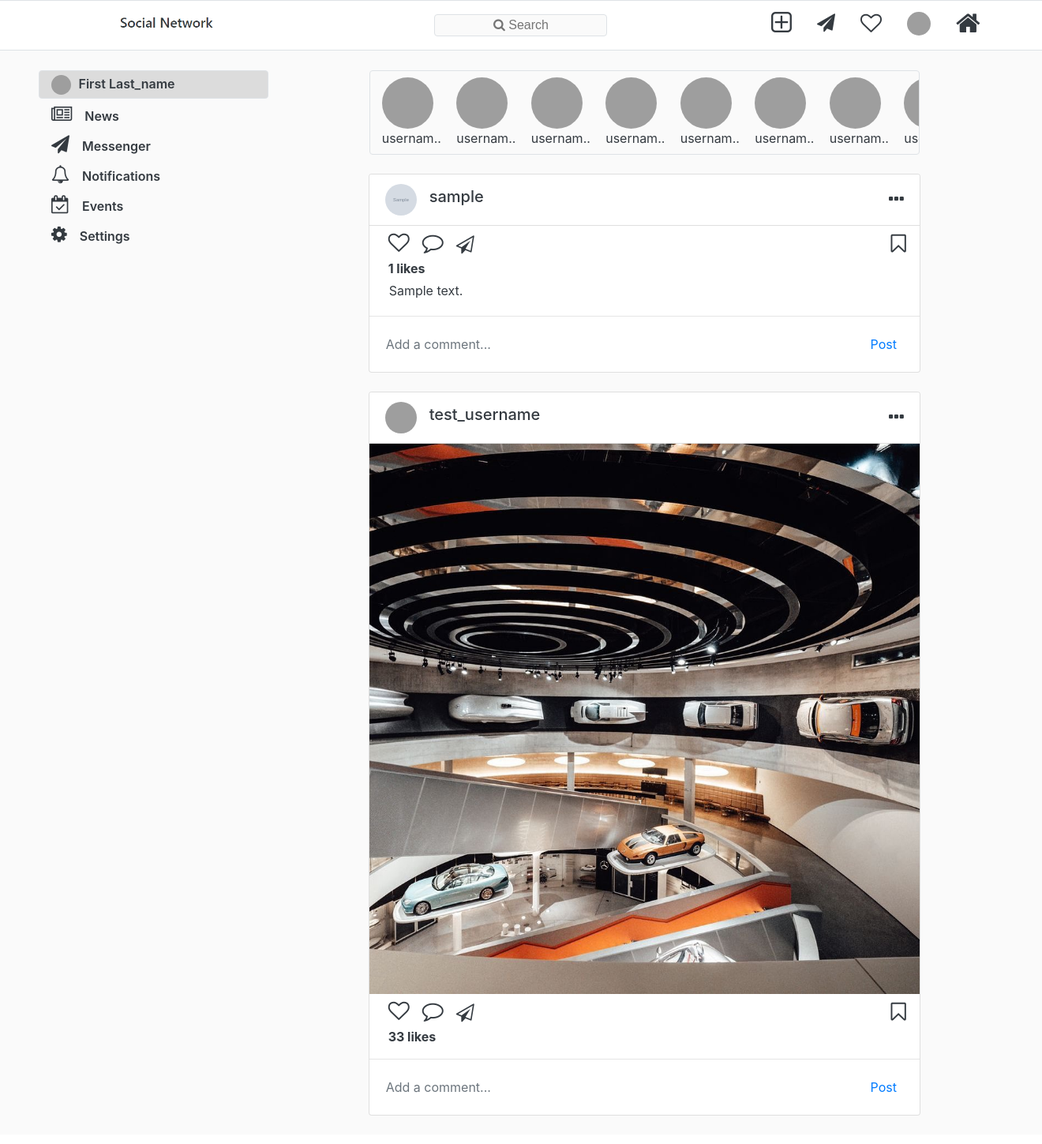
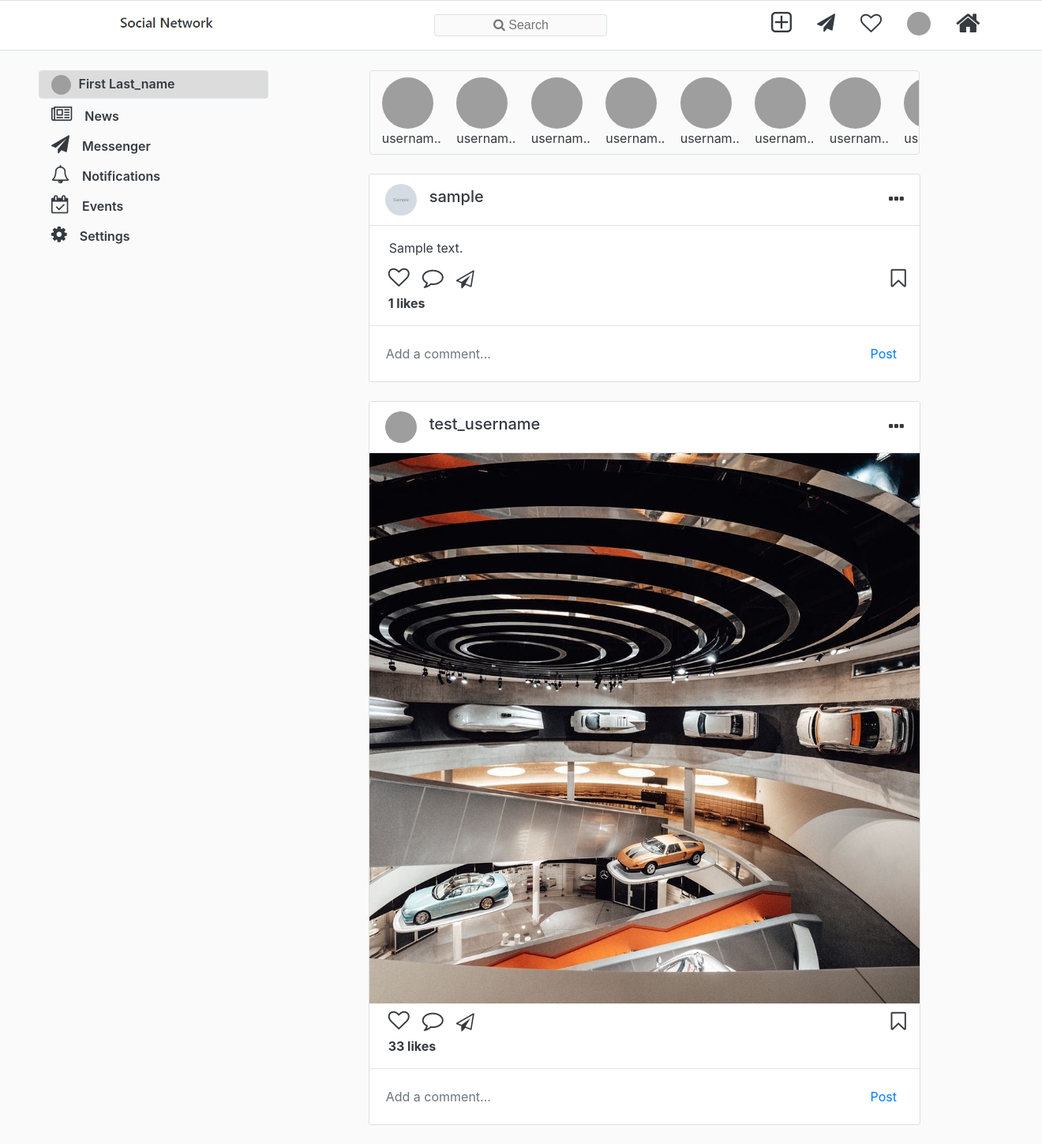
Before and after one commit to shevchenkodim/social-network-platform, a Django app: page / in a window 1320 px wide; the page is wider, and only the part inside the window is pictured. Shown: that part at 79% size. Before the commit the page ends 1413 px from the top of that part, so only its background shows below. Run offline with Django 3.2, Linux system fonts and the light colour scheme; a user stored in the database is signed in; tables that the repository leaves empty hold one stand-in row (values such as "Sample post"); grey boxes marked "Sample" are stand-in pictures; some libraries are stand-ins or nearby versions; grey boxes are pictures that could not be loaded.

Commit message:
Fix show post text
:Release Notes:

:Detailed Notes:

:Testing Performed:
No tests

:QA Notes:

:Issues Addressed:

Signed-off-by: Shevchenko Dmytro <dimashevchenko10021999@gmail.com>

```diff
--- a/templates/components/news_posts.html
+++ b/templates/components/news_posts.html
@@ -28,6 +28,11 @@
             {% endif %}
         {% endfor %}
     </div>
+    {% if news_post.text %}
+    <div class="row" style="padding-left: 40px;">
+        <p class="mb-0 pb-1 pt-3">{{ news_post.text }}</p>
+    </div>
+    {% endif %}
     <div class="row d-flex align-items-center pl-3 pt-2">
         <div class="col-8 d-flex justify-content-start">
             <a href="#!" class="text-dark"><i class="fa fa-heart-o mx-2" style="font-size:27px;"></i></a>
@@ -41,11 +46,6 @@
     <div id="likes" class="pl-4 pt-1">
         <b><span class="text-dark">{{ news_post.likes_count }} likes</span></b>
     </div>
-    {% if news_post.text %}
-    <div class="row" style="padding-left: 40px;">
-        <p class="mb-0 pb-1 pt-1">{{ news_post.text }}</p>
-    </div>
-    {% endif %}
     <hr class="w-100">
     <form>
         <div class="row pb-3">
```
